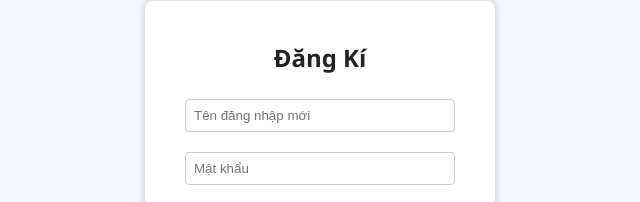
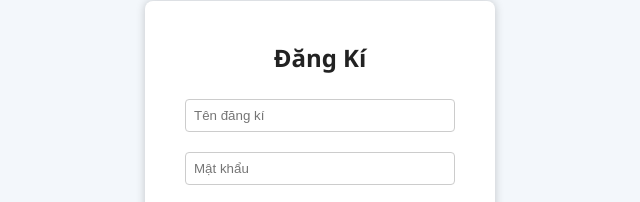
Before and after one commit to computerbotver2/magic-bookstore, a plain HTML site: page dangki.html in a window 1280 px wide. Both pictures are taken after a click on the button "CHUYỂN SANG ĐĂNG KÍ". Shown: the part 175-377 px from the top of the page, 320-960 px from the left. Drawn offline with Linux system fonts and the light colour scheme.

Commit message:
Update dangki.html

```diff
--- a/dangki.html
+++ b/dangki.html
@@ -111,7 +111,7 @@
     <div class="form-wrapper hidden" id="register-container">
       <h2>Đăng Kí</h2>
       <div class="error" id="register-error"></div>
-      <input type="text" id="register-username" placeholder="Tên đăng nhập mới">
+      <input type="text" id="register-username" placeholder="Tên đăng kí">
       <input type="password" id="register-password" placeholder="Mật khẩu">
       <input type="password" id="register-confirm-password" placeholder="Xác nhận mật khẩu">
       <input type="email" id="register-email" placeholder="Email">
```
